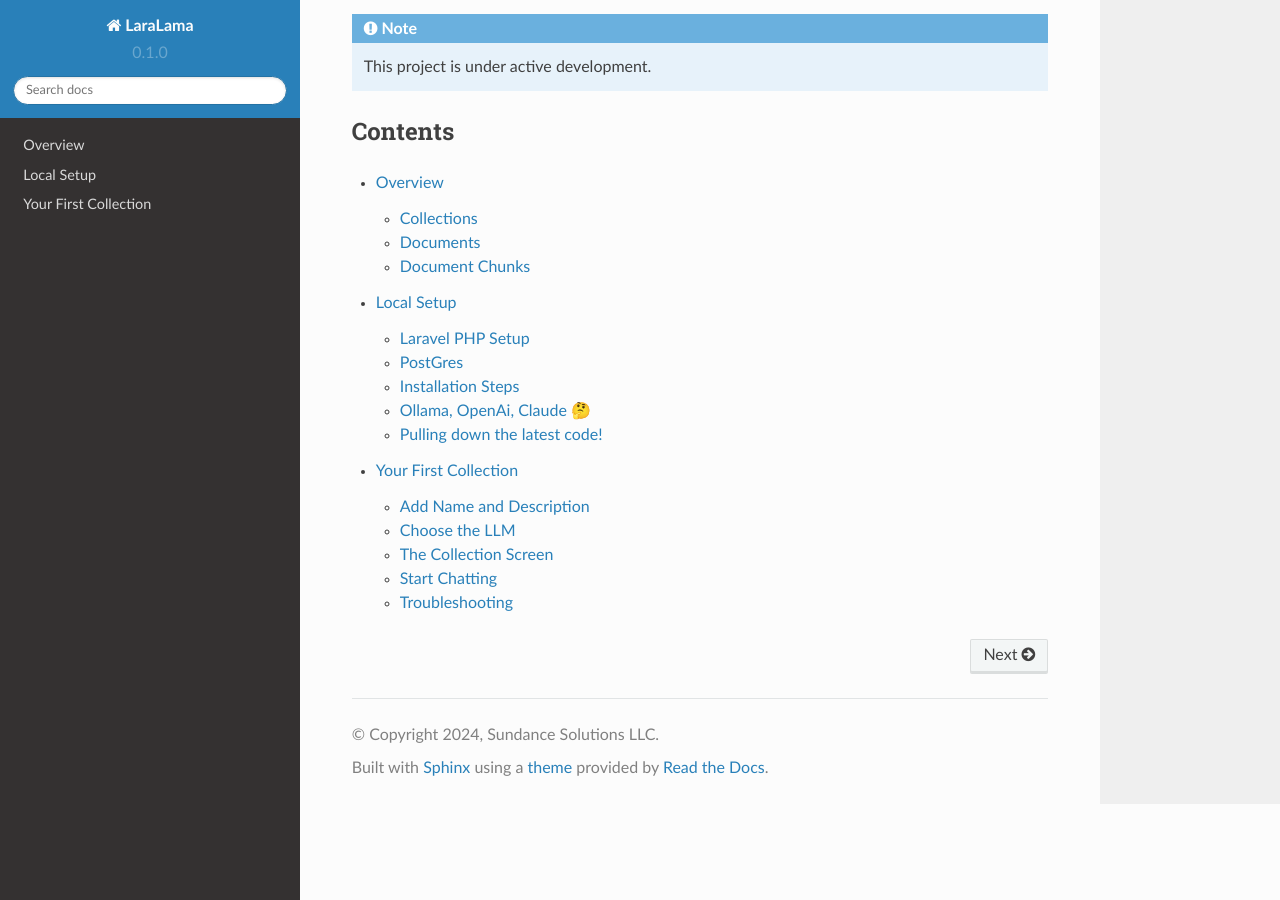
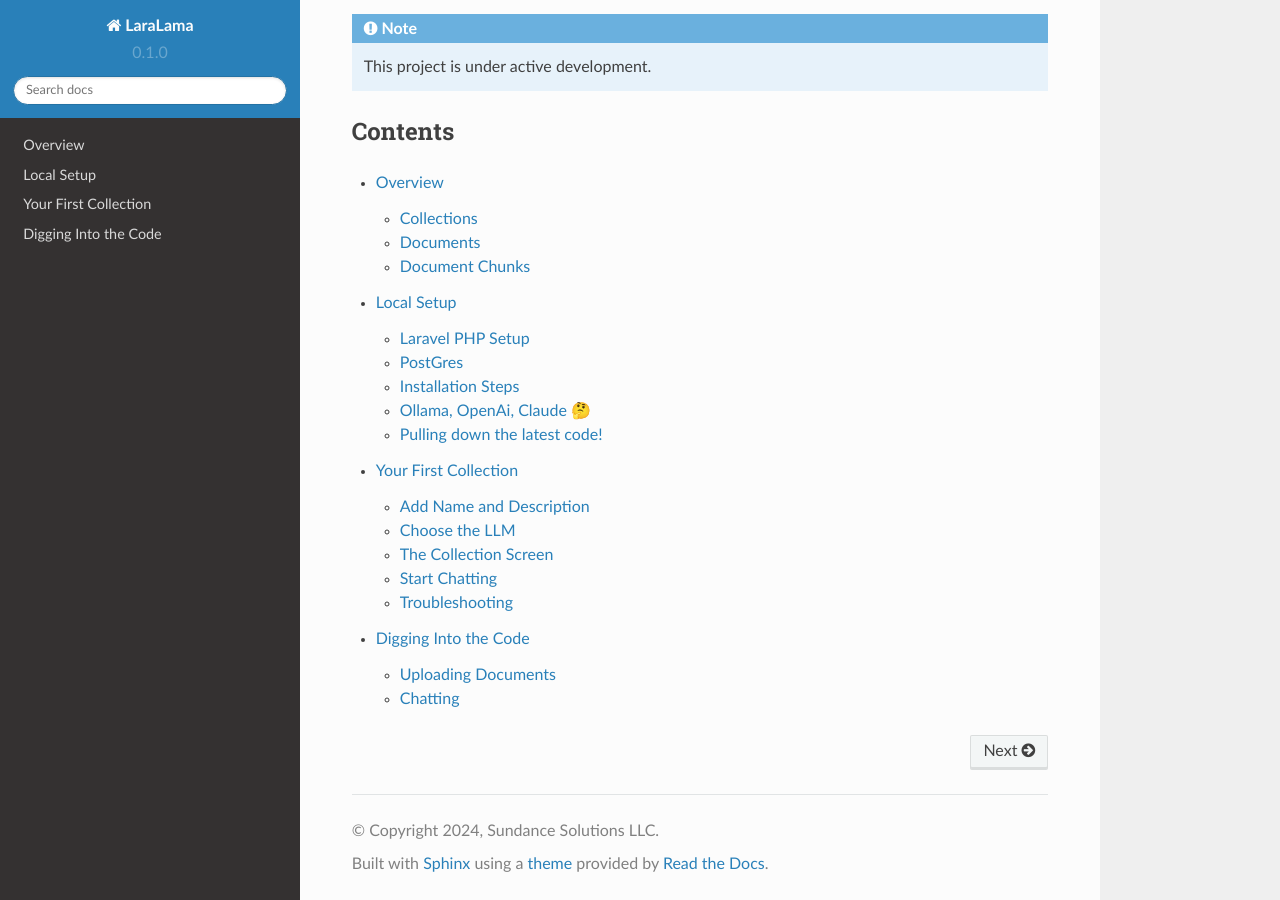
Before and after one commit to LlmLaraHub/larachain-docs, a Sphinx documentation site: the page built from docs/source/index.rst, in a window 1280 px wide and 900 px high, scrolled down 898 px. Built offline with Sphinx 7.4.7 and the Read the Docs theme 2.0.0, drawn with Linux system fonts in a browser that asks for light colours; some of the changed lines change nothing that is shown.

Commit message:
ok that is enough for now

````diff
--- /dev/null
+++ b/docs/source/diggingin.rst
@@ -0,0 +1,191 @@
+Digging Into the Code
+=====
+
+Let's start from the request of uploading a document. After that we will cover the chat part of it.
+
+Uploading Documents
+----------------
+
+
+.. image:: images/document_parse.jpg
+    :alt: Parse Document
+
+
+Like most systems it is good to follow the code from the ``web.php`` path in. (Outside In)
+
+``app/Http/Controllers/CollectionController.php:85``
+
+This is the method that starts the upload process.
+
+Depending on the type it will use a different processor. But in the end it all ends up about the same as Text!
+
+```app/Jobs/ProcessFileJob.php:61``
+
+You can see here the batch jobs are kicked off. Horizon and Batching is key to all of this.
+
+
+.. code-block:: php
+
+    Log::info('Processing PDF Document');
+    Bus::batch([
+        new ParsePdfFileJob($this->document),
+    ])
+        ->name('Process PDF Document - '.$document->id)
+        ->finally(function (Batch $batch) {
+            //this is triggered in the PdfTransformer class
+        })
+        ->allowFailures()
+        ->onQueue(LlmDriverFacade::driver($document->getDriver())->onQueue())
+        ->dispatch();
+
+Then you will see it break the page into smaller chunks:
+
+.. code-block:: php
+
+    foreach ($pages as $page_number => $page) {
+        try {
+            $page_number = $page_number + 1;
+            $pageContent = $page->getText();
+
+            $size = config('llmdriver.chunking.default_size');
+            $chunked_chunks = TextChunker::handle($pageContent, $size);
+            foreach ($chunked_chunks as $chunkSection => $chunkContent) {
+                $guid = md5($chunkContent);
+                $DocumentChunk = DocumentChunk::updateOrCreate(
+                    [
+                        'document_id' => $this->document->id,
+                        'sort_order' => $page_number,
+                        'section_number' => $chunkSection,
+                    ],
+                    [
+                        'guid' => $guid,
+                        'content' => to_utf8($chunkContent),
+                    ]
+                );
+
+                $chunks[] = [
+                    new VectorlizeDataJob($DocumentChunk),
+                ];
+
+            }
+
+Now the content is in the system and the vectorization will hit the embedding api to turn that into vector data.
+
+Chatting
+----------------
+
+.. image:: images/chat_flow.jpg
+    :alt: Overview
+
+Alright so now that the data is in the system what happens when the user clicks the Chat button.
+
+.. image:: images/chat_route.png
+    :alt: Chat Route
+
+From there we go into the controller.
+
+This is the one tricky area since there are two starting types of user interactions to start.
+The user might be asking to Search for something and summarize it OR they might just want a summary of the content.
+
+Since Ollama does not have functions I fake it with a first LLM request:
+
+``\LlmLaraHub\LlmDriver\NonFunctionSearchOrSummarize``
+
+.. code-block:: php
+
+        $prompt = SearchOrSummarize::prompt($input);
+
+        $response = LlmDriverFacade::driver(
+            $collection->getDriver()
+        )->completion($prompt);
+
+So here the prompt does this:
+
+.. code-block:: php
+
+        public static function prompt(string $originalPrompt): string
+            {
+
+                Log::info('[LaraChain] - SearchOrSummarize Prompt');
+
+                return <<<PROMPT
+        ### Task, Action, Goal (T.A.G)
+        **Task**: Determine the appropriate response mode based on the user's question, choosing between 'search_and_summarize' and 'summarize'.
+        **Action**: Analyze the user's question to assess whether it requires pulling in additional information for a comprehensive response ('search_and_summarize') or merely summarizing the information provided or referenced ('summarize').
+        **Goal**: Return the correct keyword that instructs further actions — either 'search_and_summarize' if the query demands a search combined with summarization, or 'summarize' if the query only needs a summarization of known or given content.
+
+        ### Example Prompt Execution
+        **User Question**: "What is four key metrics?"
+        **LLM Response**: "search_and_summarize"
+
+        **User Question**: "What is this document about?"
+        **LLM Response**: "summarize"
+
+        ### Actual Question
+        **User Question**: $originalPrompt
+        **LLM Response**: [return just this]
+
+        PROMPT;
+            }
+        }
+
+This tries to use the LLM to simply tell LaraLamma what it should do.
+
+
+Finally we need to find the data if it is a search and here is the key to that:
+
+``\LlmLaraHub\LlmDriver\DistanceQuery``
+
+
+.. code-block:: php
+
+        $documentIds = Document::query()
+            ->select('id')
+            ->when($filter, function ($query, $filter) {
+                $query->whereIn('id', $filter->documents()->pluck('id'));
+            })
+            ->where('documents.collection_id', $collectionId)
+            ->orderBy('id')
+            ->pluck('id');
+
+        $commonQuery = DocumentChunk::query()
+            ->orderBy('sort_order')
+            ->orderBy('section_number')
+            ->whereIn('document_id', $documentIds);
+
+        $neighborsCosine = $commonQuery
+            ->nearestNeighbors($embeddingSize, $embedding, Distance::Cosine)
+            ->get();
+
+
+So we just use that great library for finding the items that should be close to the question.
+Then after that the code will grab any sibling chunks.
+
+This "context" is then passed to the prompt later on.
+
+``Modules/LlmDriver/app/NonFunctionSearchOrSummarize.php:78``
+
+.. code-block:: php
+
+        $contentFlattened = SummarizePrompt::prompt(
+            originalPrompt: $input,
+            context: $context
+        );
+
+        Log::info('[LaraChain] - Prompt with Context', [
+            'prompt' => $contentFlattened,
+        ]);
+
+        $response = LlmDriverFacade::driver(
+            $collection->getDriver()
+        )->completion($contentFlattened);
+
+
+So at this point it is just giving it the right prompt, the right context and that then return the results.
+
+.. note::
+
+   There will be data verification agents, they are off right now using Pennant but later will be on.
+
+
+That is it!
--- a/docs/source/index.rst
+++ b/docs/source/index.rst
@@ -24,3 +24,4 @@
    overview
    setuplocal
    firstcollection
+   diggingin
````
Also changed, not shown: docs/source/images/chat_flow.jpg (added), docs/source/images/chat_route.png (added), docs/source/images/document_parse.jpg (added), 2 other files.
